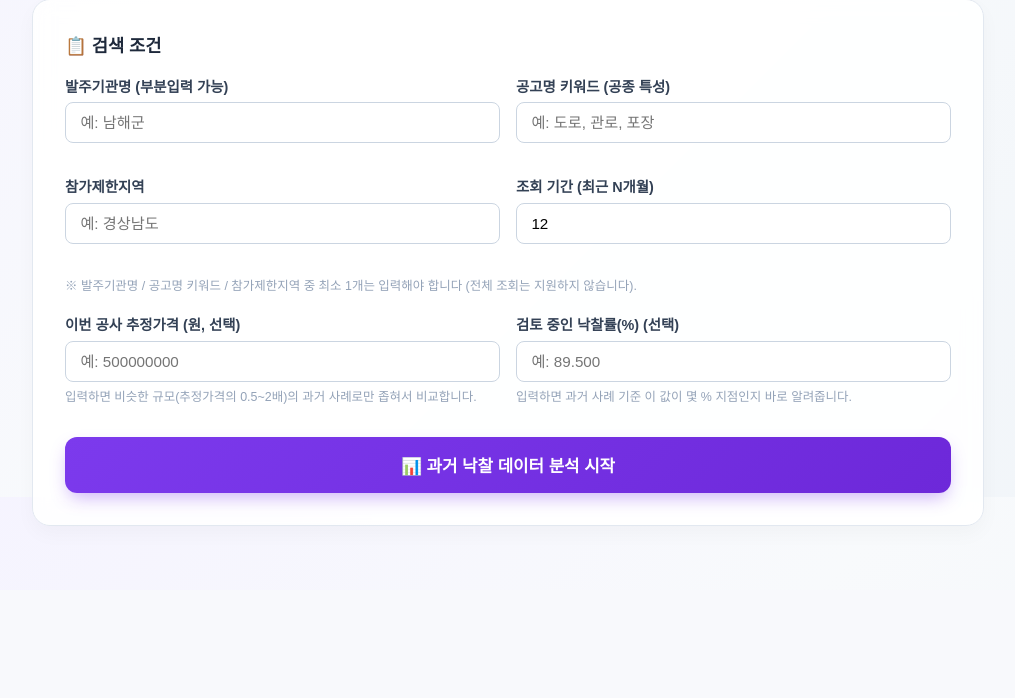
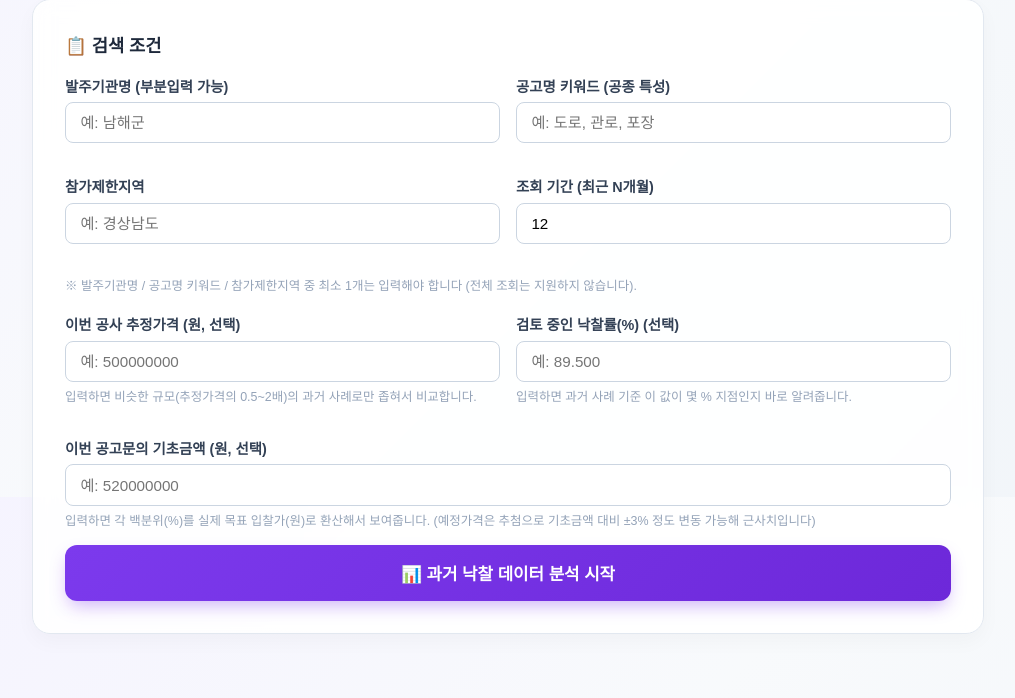
Before and after one commit to ksh8481-lgtm/law-assistant, a Flask app: page /bid_predictor in a window 1280 px wide. Shown: the part 303-1001 px from the top of the page, without its empty margins (132-1147 px from the left). Before the commit the page ends 829 px from the top, so only its background shows below. Run offline with Flask 3, Linux system fonts and the light colour scheme; some web fonts are replaced.

Commit message:
feat: 낙찰가 예측 - 기초금액 입력 시 목표 입찰가(원) 자동 환산 추가
사용자 요청: "저걸 어떻게 사용하면 낙찰가를 확률적으로 근접할수있을까" ->
%만으로는 실전에서 바로 못 쓰니, 공고문에 있는 기초금액을 넣으면 실제
목표 입찰가(원)까지 계산해달라는 후속 요청.

[핵심 아이디어]
적격심사에서 낙찰률이 좁게 몰려있는 이유는, 낙찰하한율 자체가 추첨이 아니라
정부가 미리 고시해둔 고정 비율이기 때문이다(추첨이 정하는 건 예정가격뿐).
즉 과거 낙찰률 분포의 최솟값~하위 10% 지점이 "현재 이 발주기관에 적용되는
낙찰하한율"의 근사치에 해당한다. 이 원리를 이번 공고문의 기초금액에 그대로
곱해서, 실전에서 바로 쓸 수 있는 목표 입찰가(원)를 계산한다.

[구현]
- api_bid_predict(app.py): baseAmount 입력 시 각 백분위(min/p10/p25/p40/p50
  /p60/p75/p90/max)를 "기초금액 x 낙찰률%" 원화로 환산. 예정가격이 복수예비
  가격 추첨으로 기초금액 대비 흔들릴 수 있는 점을 숨기지 않기 위해, ±3%
  변동을 반영한 범위(amount_low~amount_high)도 함께 계산해서 단일 숫자를
  과신하지 않도록 함.
- bid_predictor.html: "기초금액" 입력 필드 추가. 결과 화면에 "추천 목표
  입찰가" 박스(하위 10% 지점 기준 - 최솟값 자체는 실격 위험이 있어 안전
  마진을 둔 지점을 추천하고 그 이유를 명시)와 백분위별 원화 환산표를 추가.

검증: 남해군 기초금액 5.2억원 예시로 로컬 테스트 -> 추천 목표가
467,428,000원(낙찰률 89.89%, 범위 453,405,160원~481,450,840원)과 9개
백분위 전체 원화 환산표가 정상 렌더링됨을 브라우저로 확인.

Co-Authored-By: Claude Sonnet 5 <noreply@anthropic.com>

```diff
--- a/app.py
+++ b/app.py
@@ -554,6 +554,37 @@ def api_bid_predict():
             except (TypeError, ValueError):
                 pass
 
+        # 기초금액을 입력하면 각 백분위(%)를 실제 목표 입찰가(원)로 환산해서 보여준다
+        # (요청: "저걸 어떻게 사용하면 낙찰가를 확률적으로 근접할 수 있을까" ->
+        # %만으로는 실전에서 바로 못 쓰니 원 단위 금액까지 계산해달라는 후속 요청).
+        # 🚨 주의: sucsfbidRate(낙찰률)는 "예정가격 대비" 비율인데, 예정가격은 복수예비
+        # 가격 추첨으로 기초금액에서 통상 ±2~3% 정도 벗어날 수 있어 정확히 알 수 없다.
+        # 그래서 "기초금액 x 낙찰률"은 근사 추정치일 뿐이며, 이 오차 범위(±3%)를 함께
+        # 보여줘서 단일 숫자를 과신하지 않도록 한다.
+        won_estimates = None
+        base_amount = data.get('baseAmount')
+        if base_amount not in (None, ''):
+            try:
+                base = float(base_amount)
+                if base > 0:
+                    PRICE_VOLATILITY = 0.03  # 예정가격이 기초금액 대비 벌어질 수 있는 대략적 범위
+                    pct_keys = ['min', 'p10', 'p25', 'p40', 'p50', 'p60', 'p75', 'p90', 'max']
+                    won_estimates = {
+                        "base_amount": base,
+                        "volatility": PRICE_VOLATILITY,
+                        "by_percentile": {
+                            key: {
+                                "rate": stats[key],
+                                "amount": round(base * stats[key] / 100),
+                                "amount_low": round(base * (1 - PRICE_VOLATILITY) * stats[key] / 100),
+                                "amount_high": round(base * (1 + PRICE_VOLATILITY) * stats[key] / 100),
+                            }
+                            for key in pct_keys
+                        },
+                    }
+            except (TypeError, ValueError):
+                pass
+
         return jsonify({
             "success": True,
             "stats": stats,
@@ -562,6 +593,7 @@ def api_bid_predict():
             "used_filters": {"dminsttNm": dminstt_nm, "keyword": keyword, "region": region, "months": months},
             "target_rate": target_rate,
             "target_percentile": target_percentile,
+            "won_estimates": won_estimates,
             "errors": errors,
         })
     except Exception as e:
--- a/templates/bid_predictor.html
+++ b/templates/bid_predictor.html
@@ -103,6 +103,14 @@
         }
         .target-result b { color: #6d28d9; }
 
+        .recommend-box {
+            background: linear-gradient(135deg, #f5f3ff, #ede9fe); border: 2px solid #a855f7;
+            border-radius: 14px; padding: 1.3rem 1.5rem; margin-top: 1.2rem; line-height: 1.7;
+        }
+        .recommend-box .title { font-size: 0.9rem; font-weight: 700; color: #7c3aed; margin-bottom: 0.5rem; }
+        .recommend-box .amount { font-size: 1.5rem; font-weight: 800; color: #4c1d95; }
+        .recommend-box .sub { font-size: 0.85rem; color: #6b21a8; margin-top: 0.4rem; }
+
         .error-box {
             background: #fef2f2; border: 1px solid #fecaca; color: #b91c1c; border-radius: 10px;
             padding: 1rem 1.2rem; margin-top: 1rem; font-size: 0.9rem; display: none;
@@ -162,6 +170,12 @@
                     </div>
                 </div>
 
+                <div class="form-group">
+                    <label for="baseAmount">이번 공고문의 기초금액 (원, 선택)</label>
+                    <input type="number" id="baseAmount" placeholder="예: 520000000">
+                    <div class="hint">입력하면 각 백분위(%)를 실제 목표 입찰가(원)로 환산해서 보여줍니다. (예정가격은 추첨으로 기초금액 대비 ±3% 정도 변동 가능해 근사치입니다)</div>
+                </div>
+
                 <button type="submit" class="submit-btn" id="submit-btn">
                     <span id="btn-text">📊 과거 낙찰 데이터 분석 시작</span>
                     <div class="spinner" id="spinner"></div>
@@ -184,6 +198,15 @@
             <div class="section-title" style="font-size:0.95rem;">구간별 백분위 (하위 %는 그 낙찰률보다 낮게/타이트하게 쓴 과거 사례의 비율)</div>
             <div style="overflow-x:auto;">
                 <table class="percentile-table" id="percentile-table"></table>
+            </div>
+
+            <div id="won-amount-section" style="display:none;">
+                <div class="recommend-box" id="recommend-box"></div>
+                <div class="section-title" style="font-size:0.95rem; margin-top:1.2rem;">백분위별 목표 입찰가 환산 (원)</div>
+                <p class="hint" style="margin-bottom:0.6rem;">예정가격은 복수예비가격 추첨으로 기초금액 대비 ±3% 정도 움직일 수 있어, 아래 금액은 근사치(범위)입니다.</p>
+                <div style="overflow-x:auto;">
+                    <table class="percentile-table" id="won-table"></table>
+                </div>
             </div>
 
             <div class="target-result" id="target-result" style="display:none;"></div>
@@ -209,6 +232,7 @@
                 months: parseInt(document.getElementById('months').value) || 12,
                 presumedPrice: document.getElementById('presumedPrice').value.trim(),
                 targetRate: document.getElementById('targetRate').value.trim(),
+                baseAmount: document.getElementById('baseAmount').value.trim(),
             };
 
             if (!payload.dminsttNm && !payload.keyword && !payload.region) {
@@ -266,6 +290,7 @@
 
             renderChart(data.histogram, s);
             renderPercentileTable(s, data.target_rate);
+            renderWonEstimates(data.won_estimates);
 
             const targetBox = document.getElementById('target-result');
             if (data.target_rate && data.target_percentile !== null && data.target_percentile !== undefined) {
@@ -329,6 +354,38 @@
             html += '<tr>' + pcts.map(p => `<td>${p[1]}%</td>`).join('') + '</tr>';
             document.getElementById('percentile-table').innerHTML = html;
         }
+
+        function formatWon(n) {
+            return Math.round(n).toLocaleString('ko-KR') + '원';
+        }
+
+        function renderWonEstimates(wonEstimates) {
+            const section = document.getElementById('won-amount-section');
+            if (!wonEstimates) {
+                section.style.display = 'none';
+                return;
+            }
+            section.style.display = 'block';
+
+            // 추천 목표가: 하위 10% 지점 - 하한율(최솟값)에 가깝지만 실격 위험이 있는
+            // min 자체보다는 약간의 안전마진을 둔 지점 (본문 설명과 동일한 논리)
+            const rec = wonEstimates.by_percentile.p10;
+            document.getElementById('recommend-box').innerHTML = `
+                <div class="title">💡 추천 목표 입찰가 (하위 10% 지점 기준)</div>
+                <div class="amount">${formatWon(rec.amount)} <span style="font-size:0.9rem; color:#7c3aed;">(낙찰률 ${rec.rate}%)</span></div>
+                <div class="sub">예정가격 변동(±${(wonEstimates.volatility*100).toFixed(0)}%)을 고려한 범위: ${formatWon(rec.amount_low)} ~ ${formatWon(rec.amount_high)}</div>
+                <div class="sub">※ 과거 최솟값(하한율에 가장 가까웠던 사례)보다 살짝 여유를 둔 지점입니다. 최솟값에 너무 가깝게 쓰면 실제 낙찰하한율 미만으로 떨어져 실격될 위험이 있습니다.</div>
+            `;
+
+            const rows = ['min', 'p10', 'p25', 'p40', 'p50', 'p60', 'p75', 'p90', 'max'];
+            const labels = { min: '최소', p10: '하위10%', p25: '하위25%', p40: '하위40%', p50: '중앙값', p60: '하위60%', p75: '하위75%', p90: '하위90%', max: '최대' };
+            let html = '<tr>' + rows.map(k => `<th>${labels[k]}</th>`).join('') + '</tr>';
+            html += '<tr>' + rows.map(k => {
+                const e = wonEstimates.by_percentile[k];
+                return `<td>${e.rate}%<br><strong>${formatWon(e.amount)}</strong></td>`;
+            }).join('') + '</tr>';
+            document.getElementById('won-table').innerHTML = html;
+        }
     </script>
 </body>
 </html>
```
